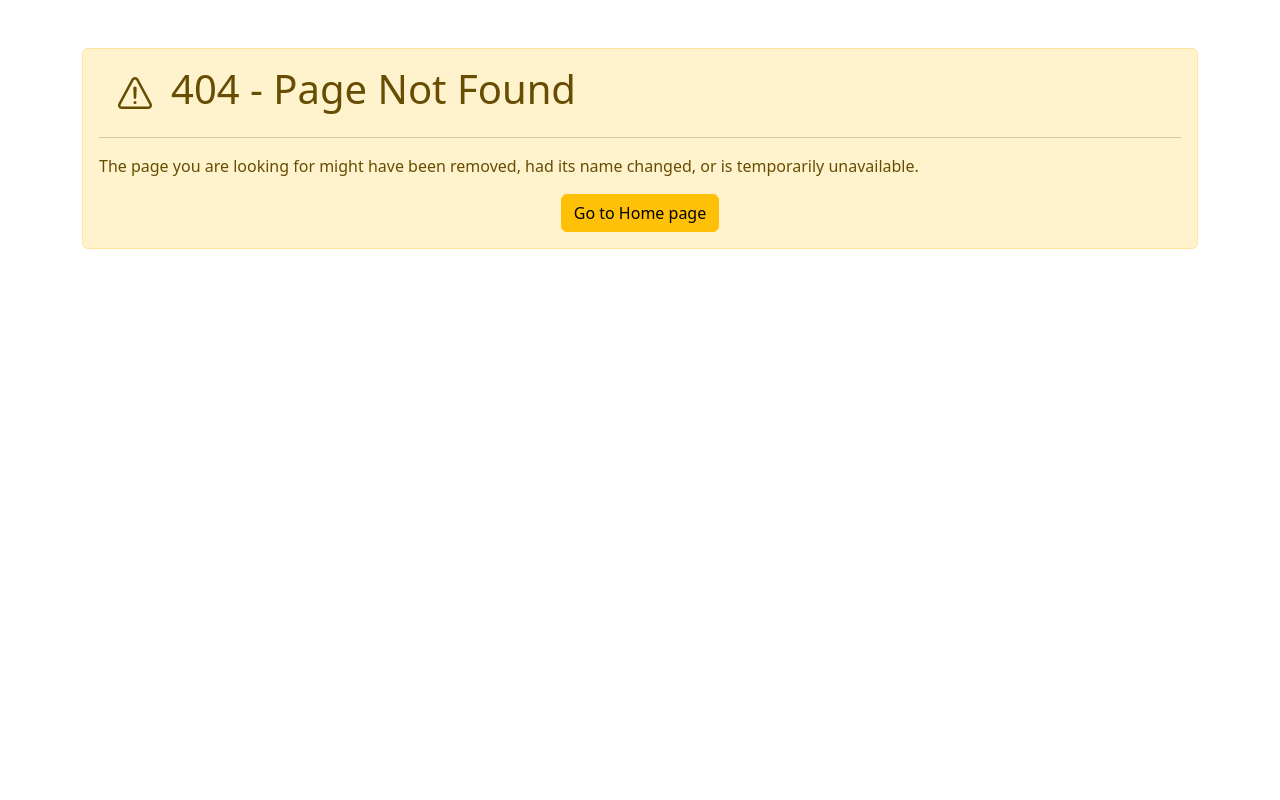
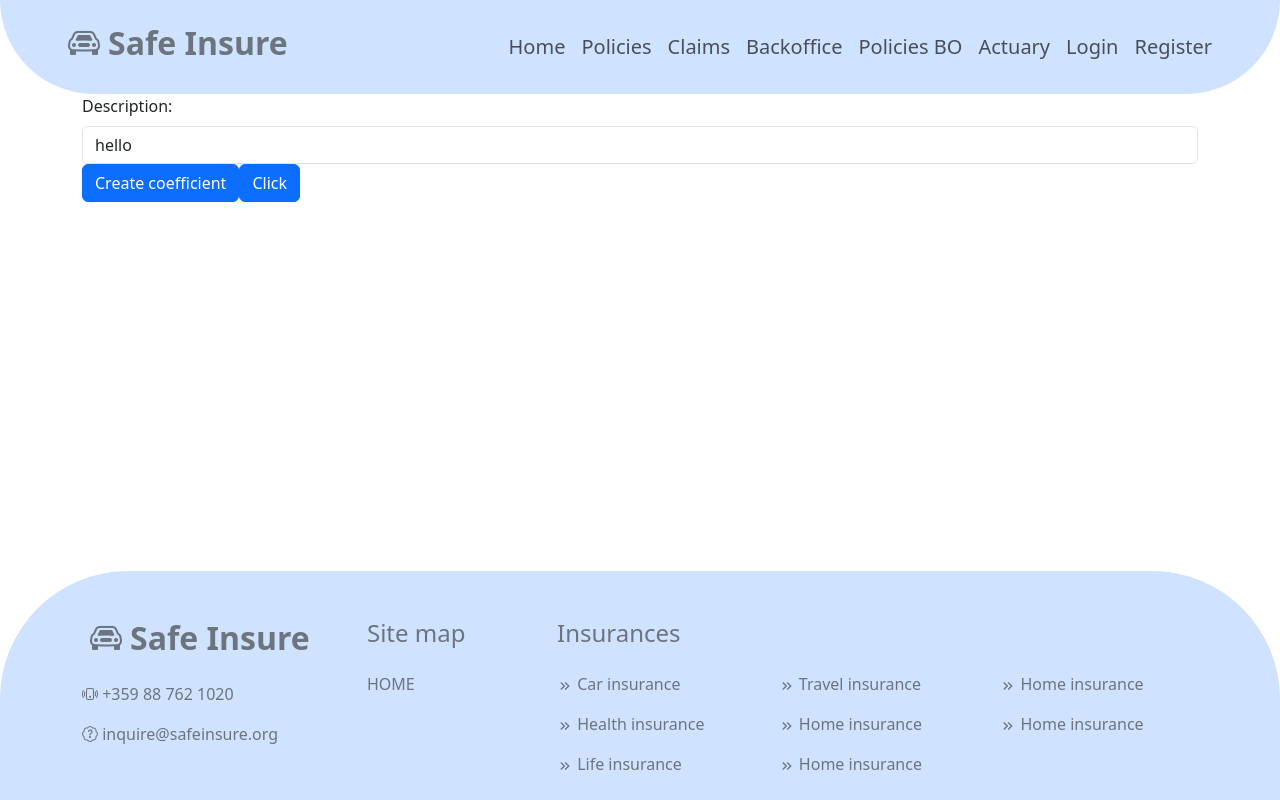
Before and after one commit to genasim/Insurance_Platform, a React (Create React App) app in the folder frontend/: page /client/policies in a window 1280 px wide. Before the commit this address had no page. Built offline with nearby package versions, Linux system fonts and the light colour scheme.

Commit message:
Updated button events

```diff
--- a/frontend/src/App.tsx
+++ b/frontend/src/App.tsx
@@ -21,6 +21,7 @@ import ManageCoefficients from "./features/actuary/ManageCoefficients";
 import UpdateCoefficient from "./features/actuary/UpdateCoefficient";
 import CreateCoefficient from "./features/actuary/CreateCoefficient";
 import Policies from "./features/policies-backoffice/Policies";
+import PolicySubmission from "./features/policies-vasko/PolicySubmission";
 
 const router = createBrowserRouter([
     {
@@ -52,6 +53,10 @@ const router = createBrowserRouter([
                         ],
                     },
                 ],
+            },
+            {
+                path: "/client/policies",
+                element: <PolicySubmission/>
             },
             {
                 path: "/backoffice",
--- a/frontend/src/features/actuary/UpdateCoefficient.tsx
+++ b/frontend/src/features/actuary/UpdateCoefficient.tsx
@@ -89,7 +89,7 @@ const UpdateCoefficient: React.FC = () => {
         });
     }
 
-    const handleAddCoefficientValue = (event: React.MouseEvent<HTMLDivElement>) => {
+    const handleAddCoefficientValue = (event: React.MouseEvent<HTMLButtonElement>) => {
         if (!state.coefficientName || !state.coefficientValue) {
             setState({
                 ...state,
@@ -232,7 +232,16 @@ const UpdateCoefficient: React.FC = () => {
                         {state.descriptionErrors.map(e => <li key={e}>{e}</li>)}
                     </ul>}
                 </div>
-                <div className="col-md-5 mb-4 d-flex justify-content-center">
+                <div className="col-md-6 mb-4 align-content-center text-center">
+                    <input className="form-check-input me-2" type="checkbox"
+                           id="is-enabled"
+                           name="isEnabled"
+                           checked={state.isEnabled}
+                           onChange={handleOnChange}
+                    />
+                    <label className="form-check-label me-4" htmlFor="is-enabled">Is enabled</label>
+                </div>
+                <div className="col-md-10 mb-4 d-flex justify-content-center">
                     {state.values.map(coefficient => (
                         <div key={coefficient.name} className="form-check border rounded me-3 align-content-center">
                             <span className="me-3">{coefficient.name}</span>
@@ -243,24 +252,7 @@ const UpdateCoefficient: React.FC = () => {
                         </div>
                     ))}
                 </div>
-                <div className="col-md-5 mb-4 d-flex justify-content-center">
-                    <input className="form-check-input me-2" type="checkbox"
-                           id="is-enabled"
-                           name="isEnabled"
-                           checked={state.isEnabled}
-                           onChange={handleOnChange}
-                    />
-                    <label className="form-check-label me-4" htmlFor="is-enabled">Is enabled</label>
-                </div>
-
-                {state.error &&
-                    <div className="mb-4 text-danger text-center">{state.error}</div>}
-                {state.message &&
-                    <div className="mb-4 text-success text-center">{state.message}</div>}
-                <div className="text-center">
-                    <button type="submit" className="btn btn-primary">Update coefficient</button>
-                </div>
-            </form>
+                <div className="row">
                     <div className="col-md-3">
                         <label htmlFor="coefficient-name" className="form-label">Coefficient name:</label>
                         <input type="text" className="form-control mb-2" id="coefficient-name"
@@ -277,14 +269,23 @@ const UpdateCoefficient: React.FC = () => {
                                onChange={handleOnChange}
                                placeholder="value"/>
                     </div>
+                    <div className="col-md-3 align-content-center">
+                        <button type="button" className="btn btn-primary" onClick={handleAddCoefficientValue}>
+                            Add Coefficient value
+                        </button>
+                    </div>
+                </div>
                 {state.isEdited && state.coefficientErrors && <ul className="mb-4 text-danger">
                     {state.coefficientErrors.map(e => <li key={e}>{e}</li>)}
                 </ul>}
-            <div className="col-md-3 justify-content-center text-center">
-                <div className="btn btn-primary" onClick={(event) => handleAddCoefficientValue(event)}>
-                    Add Coefficient value
+                {state.error &&
+                    <div className="mb-4 text-danger text-center">{state.error}</div>}
+                {state.message &&
+                    <div className="mb-4 text-success text-center">{state.message}</div>}
+                <div className="text-center">
+                    <button type="submit" className="btn btn-primary">Update coefficient</button>
                 </div>
-            </div>
+            </form>
         </div>
     );
 };
--- /dev/null
+++ b/frontend/src/features/policies-vasko/PolicySubmission.tsx
@@ -0,0 +1,51 @@
+import React, {ChangeEvent, FormEvent, MouseEventHandler, useState} from 'react';
+
+interface PolicySubmissionState {
+    description: string
+}
+
+const PolicySubmission: React.FC = () => {
+    const [state, setState] = useState<PolicySubmissionState>({
+        description: "hello"
+    })
+
+    const handleSubmit = (event: FormEvent) => {
+        // event.preventDefault();
+        alert("Submit")
+    }
+
+    const handleClick = (event: React.FormEvent<HTMLButtonElement>) => {
+        // event.preventDefault();
+        // event.stopPropagation();
+        alert("Click")
+    }
+
+    function handleFormClick() {
+        alert("Form click")
+    }
+
+    const handleOnChange = (event: ChangeEvent<HTMLInputElement>): void => {
+        setState(prevState => ({
+            ...prevState,
+            [event.target.name]: event.target.value
+        }));
+        return;
+    };
+
+    return (
+        <div className="container-md">
+            <form  onClick={handleFormClick}>
+                <label htmlFor="description" className="form-label">Description: </label>
+                <input type="text" className="form-control" id="description"
+                       name="description"
+                       value={state.description}
+                       onChange={handleOnChange}
+                       placeholder="Description"/>
+                <button type="submit" className="btn btn-primary">Create coefficient</button>
+                <button type="submit" className="btn btn-primary" onClick={handleClick}>Click</button>
+            </form>
+        </div>
+    );
+};
+
+export default PolicySubmission;
```
Lines whose indentation alone changed are shown as unchanged.
